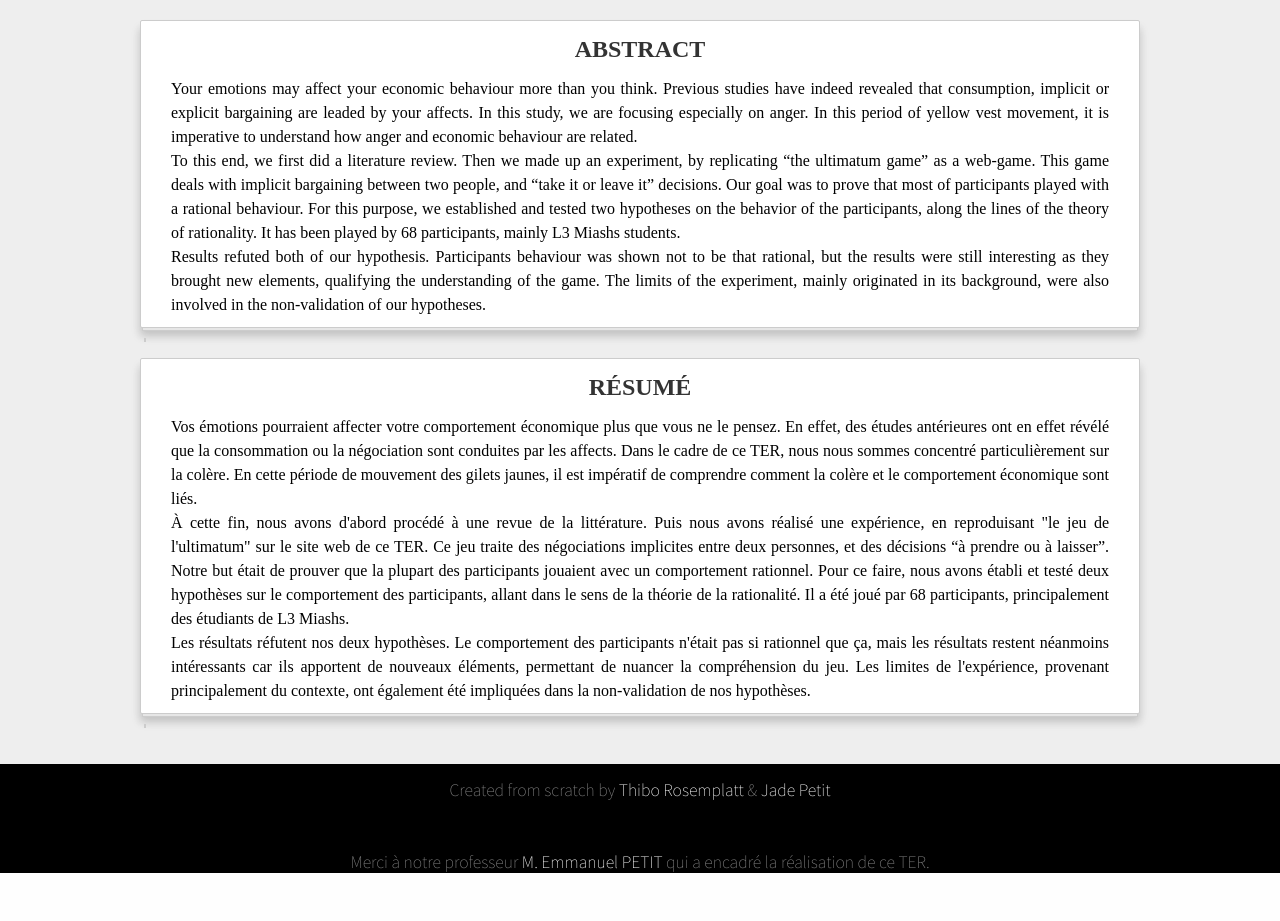
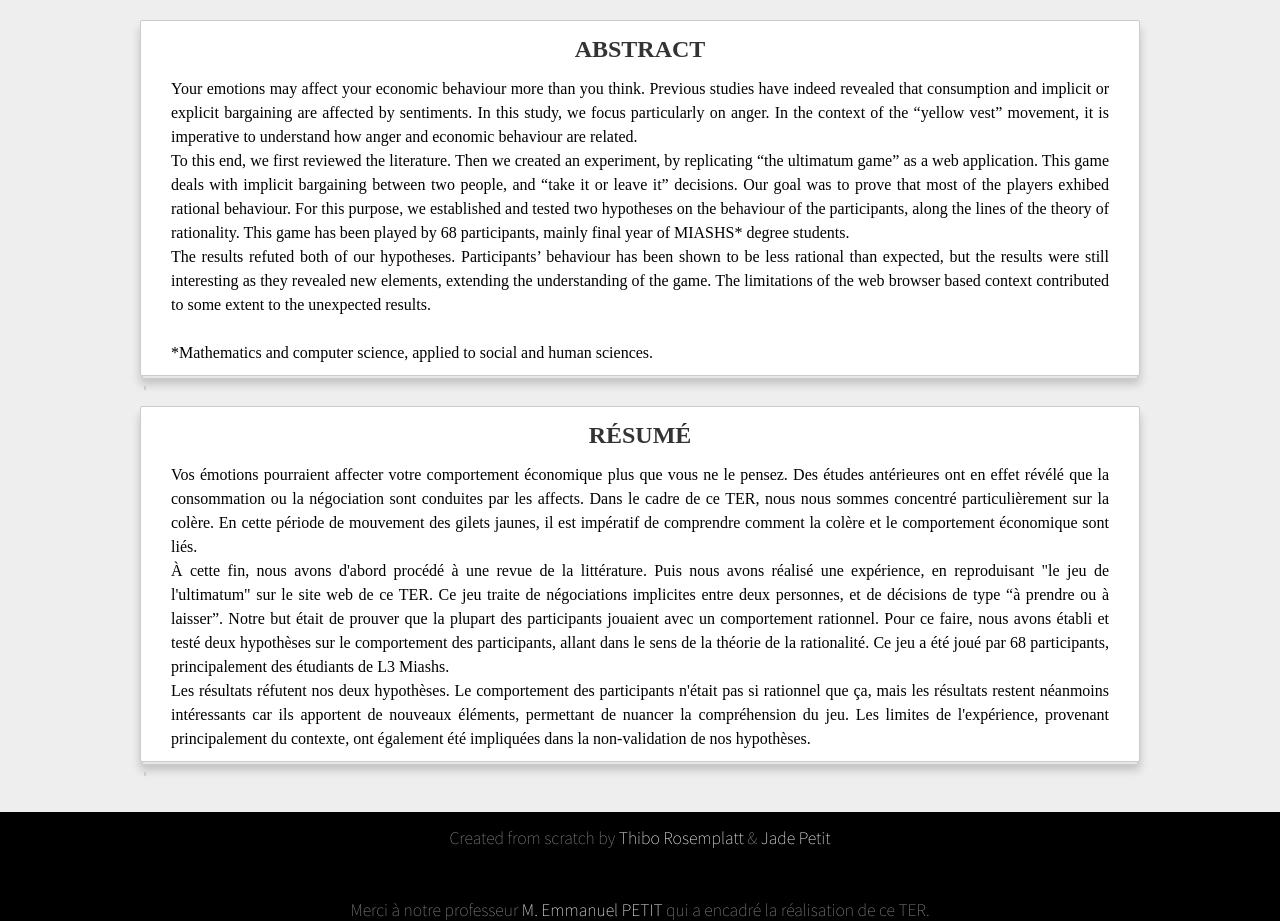
Before and after one commit to Jadounix/economie_colere, a PHP site: page / in a window 1280 px wide. Shown: the part 102-1023 px from the top of the page. Before the commit the page ends 975 px from the top, so only its background shows below. Run offline with PHP 8.4, Linux system fonts and the light colour scheme; some libraries are stand-ins or nearby versions.

Commit message:
modification des abstracts

```diff
--- a/index.php
+++ b/index.php
@@ -2,30 +2,25 @@
 
 <div class='paper-stack'>
   <h2>ABSTRACT</h2>
-  <p>Your emotions may affect your economic behaviour more than you think. Previous studies have indeed revealed that consumption, implicit or explicit bargaining are leaded by your affects. In this study, we are focusing especially on anger. In this
-    period of yellow vest movement, it is imperative to understand how anger and economic behaviour are related.</p>
-
-  <p>To this end, we first did a literature review. Then we made up an experiment, by replicating “the ultimatum game” as a web-game.
-    This game deals with implicit bargaining between two people, and “take it or leave it” decisions. Our goal was to prove that most of participants played with a rational behaviour. For this purpose, we established and tested two hypotheses on the
-    behavior of the participants, along the lines of the theory of rationality.
-    It has been played by 68 participants, mainly L3 Miashs students. </p>
-
-  <p>Results refuted both of our hypothesis. Participants behaviour was shown not to be that rational, but the results were still interesting as they brought new elements, qualifying the understanding of the game.
-    The limits of the experiment, mainly originated in its background, were also involved in the non-validation of our hypotheses.</p>
+  <p>Your emotions may affect your economic behaviour more than you think. Previous studies have indeed revealed that consumption and implicit or explicit bargaining are affected by sentiments. In this study, we focus particularly on anger. In the context of the “yellow vest” movement, it is imperative to understand how anger and economic behaviour are related. </p>
+  <p>To this end, we first reviewed the literature. Then we created an experiment, by replicating “the ultimatum game” as a web application.
+  This game deals with implicit bargaining between two people,  and “take it or leave it” decisions. Our goal was to prove that most of the players exhibed rational behaviour. For this purpose, we established and tested two hypotheses on the behaviour of the participants, along the lines of the theory of rationality. This game has been played by 68 participants, mainly final year of  MIASHS* degree students. </p>
+  <p>The results refuted both of our hypotheses. Participants’ behaviour has been shown to be less rational than expected, but the results were still interesting as they revealed new elements, extending the understanding of the game.
+  The limitations of the web browser based context contributed to some extent to the unexpected results.</p>
+  <br>
+  <p>*Mathematics and computer science, applied to social and human sciences.</p>
 </div>
 
 <div class='paper-stack'>
   <h2>RÉSUMÉ</h2>
-  <p>Vos émotions pourraient affecter votre comportement économique plus que vous ne le pensez. En effet, des études antérieures ont en effet révélé que la consommation ou la négociation sont conduites par les affects. Dans le cadre de ce TER, nous nous sommes concentré particulièrement sur la colère. En cette période de mouvement des gilets jaunes, il est impératif de comprendre comment la colère et le comportement économique sont liés.</p>
+  <p>Vos émotions pourraient affecter votre comportement économique plus que vous ne le pensez. Des études antérieures ont en effet révélé que la consommation ou la négociation sont conduites par les affects. Dans le cadre de ce TER, nous nous sommes concentré particulièrement sur la colère. En cette période de mouvement des gilets jaunes, il est impératif de comprendre comment la colère et le comportement économique sont liés.</p>
 
   <p>À cette fin, nous avons d'abord procédé à une revue de la littérature. Puis nous avons réalisé une expérience, en reproduisant "le jeu de l'ultimatum" sur le site web de ce TER.
-    Ce jeu traite des négociations implicites entre deux personnes, et des décisions “à prendre ou à laisser”. Notre but était de prouver que la plupart des participants jouaient avec un comportement rationnel. Pour ce faire, nous avons établi et
-    testé deux hypothèses sur le comportement des participants, allant dans le sens de la théorie de la rationalité.
-    Il a été joué par 68 participants, principalement des étudiants de L3 Miashs.</p>
-
-  <p>Les résultats réfutent nos deux hypothèses. Le comportement des participants n'était pas si rationnel que ça, mais les résultats restent néanmoins intéressants car ils apportent de nouveaux éléments, permettant de nuancer la compréhension du
-    jeu.
-    Les limites de l'expérience, provenant principalement du contexte, ont également été impliquées dans la non-validation de nos hypothèses. </p>
+  Ce jeu traite de négociations implicites entre deux personnes, et de décisions de type “à prendre ou à laisser”. Notre but était de prouver que la plupart des participants jouaient avec un comportement rationnel. Pour ce faire, nous avons établi et testé deux hypothèses sur le comportement des participants, allant dans le sens de la théorie de la rationalité. Ce jeu a été joué par 68 participants, principalement des étudiants de L3 Miashs.
+  </p>
+  <p>Les résultats réfutent nos deux hypothèses. Le comportement des participants n'était pas si rationnel que ça, mais les résultats restent néanmoins intéressants car ils apportent de nouveaux éléments, permettant de nuancer la compréhension du jeu.
+  Les limites de l'expérience, provenant principalement du contexte, ont également été impliquées dans la non-validation de nos hypothèses.
+  </p>
 
 </div>
 
```
